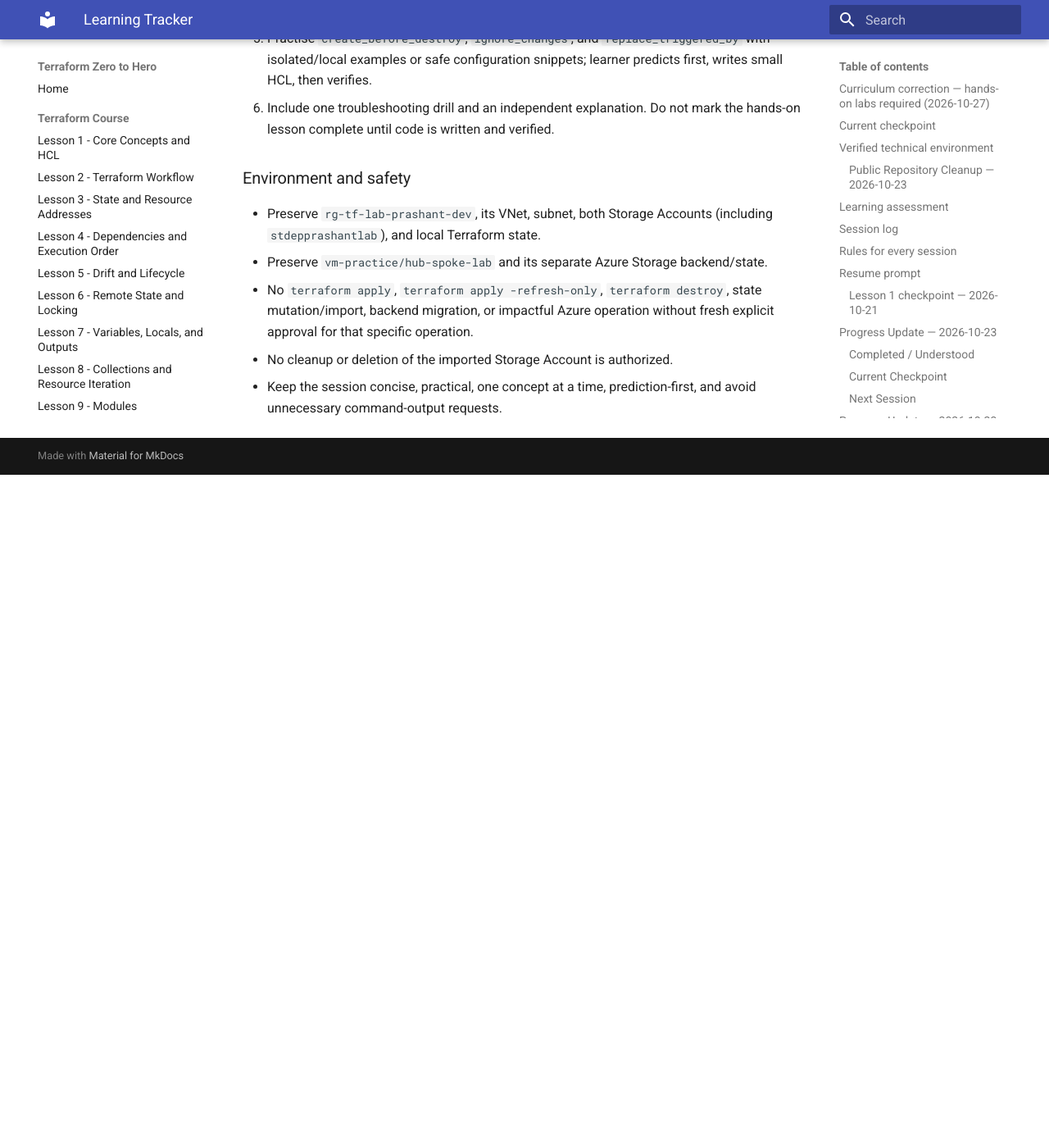
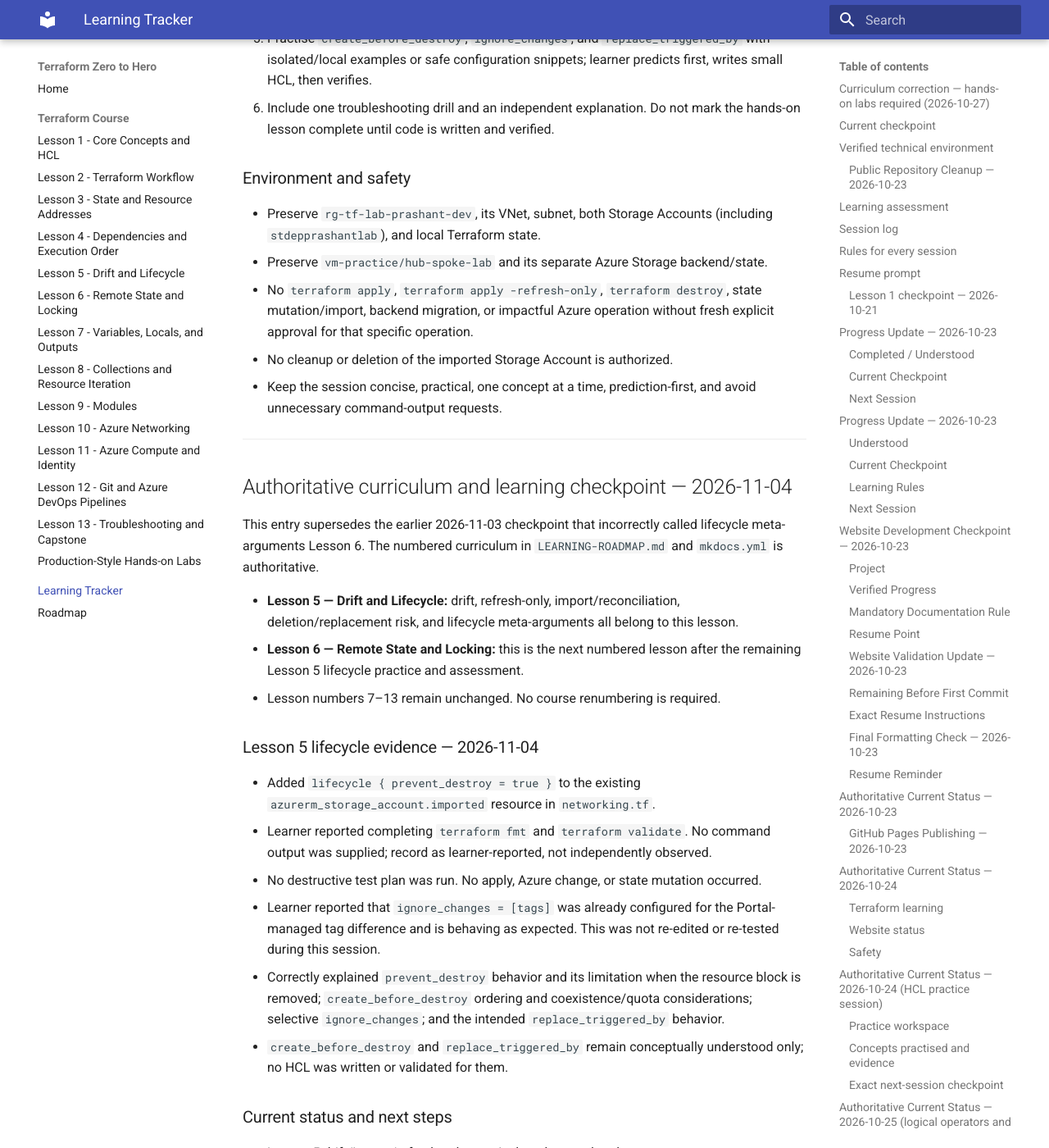
Before and after one commit to pshewale-dev/terraform-azure-lab, an MkDocs documentation site: the page built from docs/LEARNING-PROGRESS.md, in a window 1280 px wide and 1400 px high, scrolled down 44530 px. Shown: the whole window at 82% size. Built offline with MkDocs 1.6.1 and Material for MkDocs 9.7.7, drawn with Linux system fonts in a browser that asks for light colours; before the commit the page ends 45109 px from its top, so only the background shows below that; some of the changed text lies outside the part shown.

Commit message:
Correct learning tracker: Lesson 5 lifecycle; Lesson 6 remote state

```diff
--- a/docs/LEARNING-PROGRESS.md
+++ b/docs/LEARNING-PROGRESS.md
@@ -1110,3 +1110,35 @@ This checkpoint supersedes earlier current-lesson/resume instructions above. His
 - No `terraform apply`, `terraform apply -refresh-only`, `terraform destroy`, state mutation/import, backend migration, or impactful Azure operation without fresh explicit approval for that specific operation.
 - No cleanup or deletion of the imported Storage Account is authorized.
 - Keep the session concise, practical, one concept at a time, prediction-first, and avoid unnecessary command-output requests.
+
+---
+
+## Authoritative curriculum and learning checkpoint — 2026-11-04
+
+This entry supersedes the earlier 2026-11-03 checkpoint that incorrectly called lifecycle meta-arguments Lesson 6. The numbered curriculum in `LEARNING-ROADMAP.md` and `mkdocs.yml` is authoritative.
+
+- **Lesson 5 — Drift and Lifecycle:** drift, refresh-only, import/reconciliation, deletion/replacement risk, and lifecycle meta-arguments all belong to this lesson.
+- **Lesson 6 — Remote State and Locking:** this is the next numbered lesson after the remaining Lesson 5 lifecycle practice and assessment.
+- Lesson numbers 7–13 remain unchanged. No course renumbering is required.
+
+### Lesson 5 lifecycle evidence — 2026-11-04
+- Added `lifecycle { prevent_destroy = true }` to the existing `azurerm_storage_account.imported` resource in `networking.tf`.
+- Learner reported completing `terraform fmt` and `terraform validate`. No command output was supplied; record as learner-reported, not independently observed.
+- No destructive test plan was run. No apply, Azure change, or state mutation occurred.
+- Learner reported that `ignore_changes = [tags]` was already configured for the Portal-managed tag difference and is behaving as expected. This was not re-edited or re-tested during this session.
+- Correctly explained `prevent_destroy` behavior and its limitation when the resource block is removed; `create_before_destroy` ordering and coexistence/quota considerations; selective `ignore_changes`; and the intended `replace_triggered_by` behavior.
+- `create_before_destroy` and `replace_triggered_by` remain conceptually understood only; no HCL was written or validated for them.
+
+### Current status and next steps
+- Lesson 5 drift/import/refresh-only practical track: completed.
+- Lesson 5 lifecycle meta-arguments: in progress; `prevent_destroy` added and fmt/validate reported complete; `ignore_changes` reported as pre-existing; `create_before_destroy` and `replace_triggered_by` still need safe practical examples; final integrated assessment remains.
+- Continue with safe isolated/local examples. Do not test destructive behavior against the imported Azure Storage Account.
+- After Lesson 5 is completed, start **Lesson 6 — Remote State and Locking** using `lesson-06-remote-state.md`.
+
+### Safety
+Preserve `rg-tf-lab-prashant-dev`, its VNet, subnet, both Storage Accounts and local state, plus `vm-practice/hub-spoke-lab` and its separate Azure Storage backend/state. No apply, refresh-only apply, destroy, state mutation, import, backend migration, or impactful Azure operation without fresh explicit approval.
+
+### Canonical lesson files
+- Lesson 5 main notes: `lesson-05-drift-lifecycle.md`.
+- Lesson 5 lifecycle practical appendix: `lesson-05-lifecycle-meta-arguments.md`.
+- Lesson 6: `lesson-06-remote-state.md`.
```
